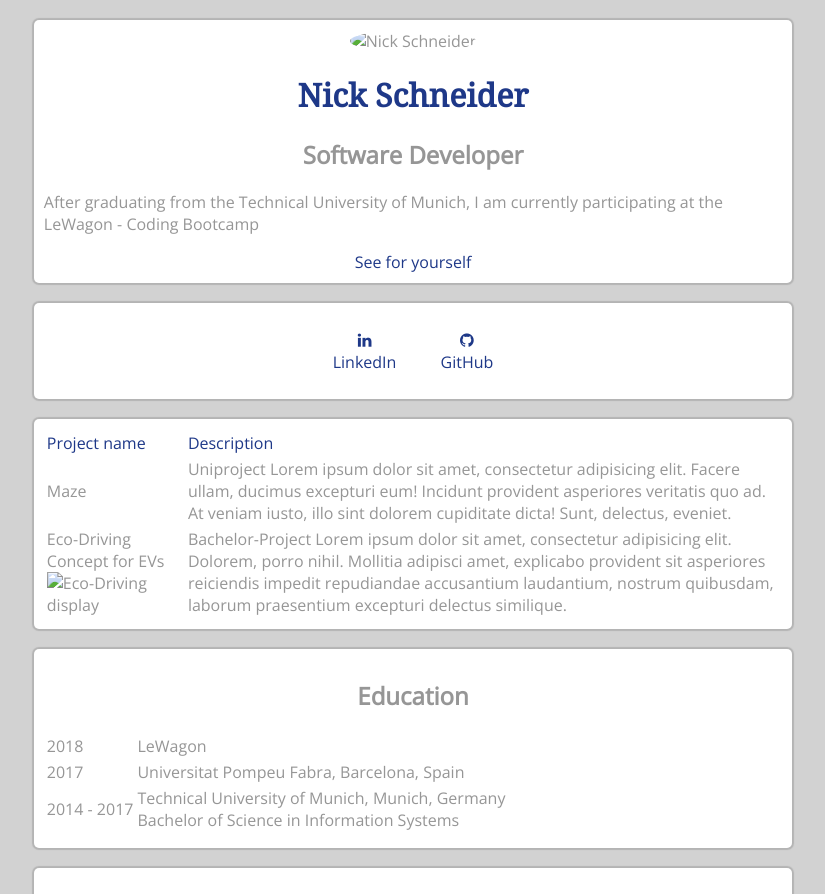
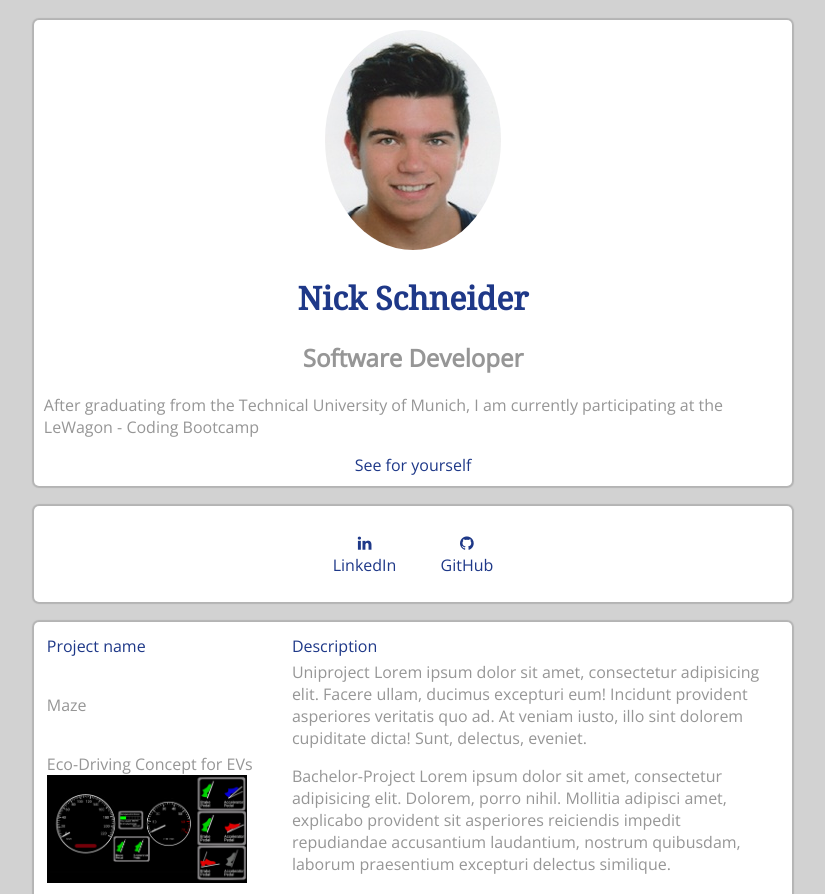
Before and after one commit to Unischneider/profile, a plain HTML site: page index.html in a window 1280 px wide. Shown: the top 894 px of the page, without its empty margins (227-1052 px from the left). Drawn offline with nearby package versions, Linux system fonts and the light colour scheme; the site is published under a folder, as on GitHub Pages, so addresses that start at the root find nothing.

Commit message:
images fixed

```diff
--- a/index.html
+++ b/index.html
@@ -11,7 +11,7 @@
 <body>
   <div class="container">
     <div class="card">
-      <img src="/images/pass_bild.jpg" class="avatar" alt="Nick Schneider">
+      <img src="images/pass_bild.jpg" class="avatar" alt="Nick Schneider">
       <h1>Nick Schneider</h1>
       <h2>Software Developer</h2>
       <p>After graduating from the Technical University of Munich, I am currently participating at the LeWagon - Coding Bootcamp</p>
@@ -50,7 +50,7 @@
         </tr>
         <tr>
           <td>Eco-Driving Concept for EVs
-            <img src="/images/Abbildung18.png" class="images" alt="Eco-Driving display">
+            <img src="images/Abbildung18.png" class="images" alt="Eco-Driving display">
           </td>
           <td>Bachelor-Project Lorem ipsum dolor sit amet, consectetur adipisicing elit. Dolorem, porro nihil. Mollitia adipisci amet, explicabo provident sit asperiores reiciendis impedit repudiandae accusantium laudantium, nostrum quibusdam, laborum praesentium excepturi delectus similique.</td>
         </tr>
```
